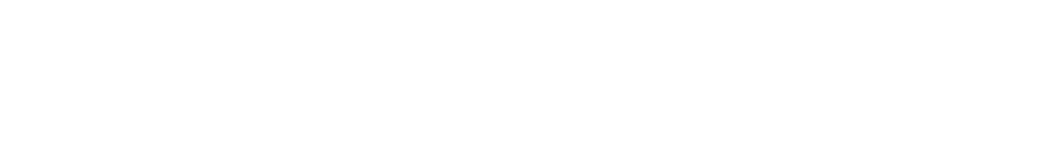
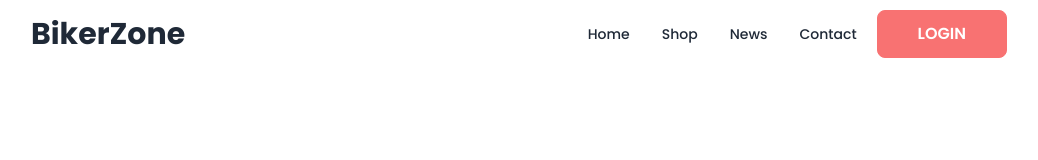
Before and after one commit to Mehedi0101/Biker-Zone, a plain HTML site: page index.html in a window 1280 px wide. Shown: the whole page, without its empty margins (121-1159 px from the left). Drawn offline with nearby package versions, Linux system fonts and the light colour scheme.

Commit message:
navbar added

```diff
--- a/index.html
+++ b/index.html
@@ -1,10 +1,11 @@
 <!DOCTYPE html>
-<html lang="en">
+<html lang="en" data-theme="light">
 
 <head>
     <meta charset="UTF-8">
     <meta name="viewport" content="width=device-width, initial-scale=1.0">
-    <title>Biker Zone</title>
+    <link rel="shortcut icon" href="images/icons/favicon-32x32.png" type="image/x-icon">
+    <title>BikerZone</title>
     <!-- google font poppins,inter,manrope -->
     <link rel="preconnect" href="https://fonts.googleapis.com">
     <link rel="preconnect" href="https://fonts.gstatic.com" crossorigin>
@@ -18,8 +19,48 @@
     <link rel="stylesheet" href="styles/index.css">
 </head>
 
-<body>
+<body class="max-w-screen-2xl mx-auto font-poppins">
+    <header>
+        <!-- nav started -->
+        <nav class="xl:px-36 lg:px-16">
+            <div class="navbar bg-base-100">
+                <div class="navbar-start">
+                    <div class="dropdown">
+                        <label tabindex="0" class="btn btn-ghost lg:hidden">
+                            <svg xmlns="http://www.w3.org/2000/svg" class="h-5 w-5" fill="none" viewBox="0 0 24 24"
+                                stroke="currentColor">
+                                <path stroke-linecap="round" stroke-linejoin="round" stroke-width="2"
+                                    d="M4 6h16M4 12h8m-8 6h16" />
+                            </svg>
+                        </label>
+                        <ul tabindex="0"
+                            class="menu menu-sm dropdown-content mt-3 z-[1] p-2 shadow bg-base-100 rounded-box w-52">
+                            <li><a class="font-medium">Home</a></li>
+                            <li><a class="font-medium">Shop</a></li>
+                            <li><a class="font-medium">News</a></li>
+                            <li><a class="font-medium">Contact</a></li>
+                        </ul>
+                    </div>
+                    <a class="normal-case text-xl md:text-3xl font-bold">BikerZone</a>
+                </div>
+                <div class="navbar-end">
+                <div class="hidden lg:flex justify-end">
+                    <ul class="menu menu-horizontal px-1">
+                        <li><a class="font-medium">Home</a></li>
+                        <li><a class="font-medium">Shop</a></li>
+                        <li><a class="font-medium">News</a></li>
+                        <li><a class="font-medium">Contact</a></li>
+                    </ul>
+                </div>
+                <div class="">
+                    <a class="btn btn-error px-7px md:px-10 text-base font-semibold text-white text-right">Login</a>
+                </div>
+                </div>
+            </div>
+        </nav>
+        <!-- nav ended -->
 
+    </header>
 </body>
 
 </html>
```
Also changed, not shown: images/icons/favicon-32x32.png (added).
